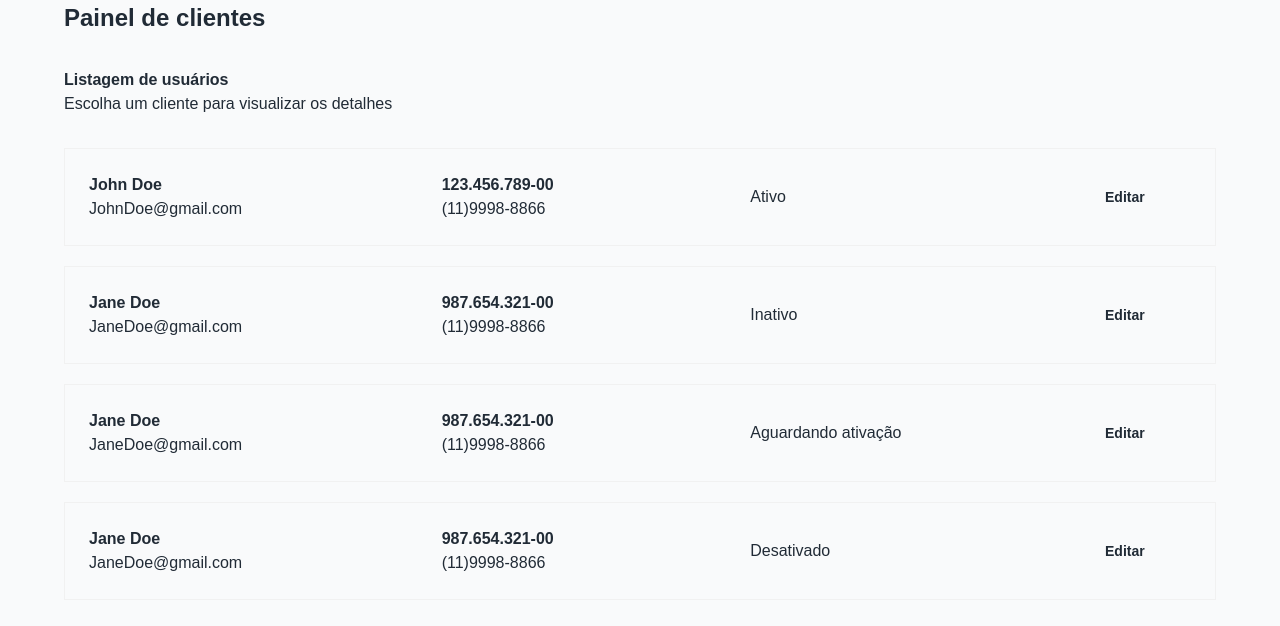
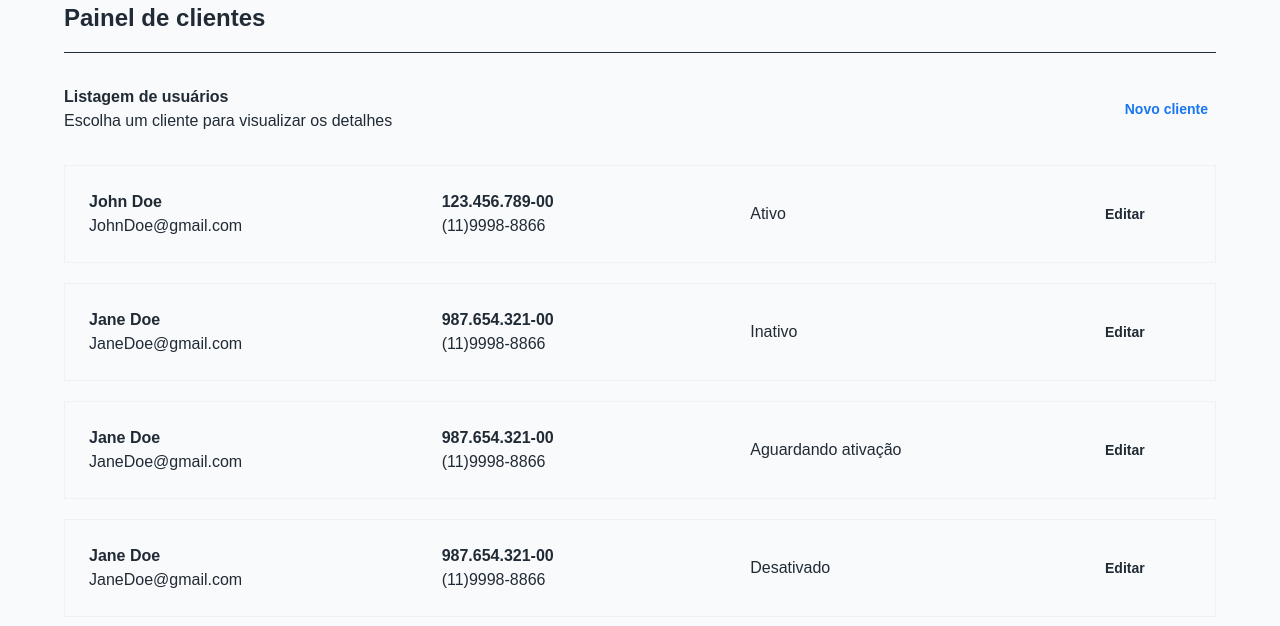
Before and after one commit to gabigontijo/Uol-teste, a React (Vite) app in the folder my-react-app/: page /cliente in a window 1280 px wide. Shown: the top 626 px of the page. Built offline with nearby package versions, Linux system fonts and the light colour scheme.

Commit message:
add form new client

```diff
--- a/my-react-app/src/sections/client/client-table-row.jsx
+++ b/my-react-app/src/sections/client/client-table-row.jsx
@@ -41,14 +41,6 @@ export default function ClientTable() {
 
   return (
     <div>
-      <Box mb={4} mt={4}>
-      <Typography variant="subtitle1">
-             Listagem de usuários
-            </Typography>
-            <Typography variant="body1">
-              Escolha um cliente para visualizar os detalhes
-            </Typography>
-      </Box>
       {rows.map((row, index) => (
         <Stack display='flex' direction='row' alignItems='center' p={3} border={1} borderColor={grey[10]} key={index} mb={2.5}>
           <Box width="40%">
--- a/my-react-app/src/sections/client/view/client-view.jsx
+++ b/my-react-app/src/sections/client/view/client-view.jsx
@@ -1,17 +1,19 @@
-// import { useState } from 'react';
+import { useState } from "react";
 // import { useQuery } from "react-query";
 
+// import TableBody from '@mui/material/TableBody';
+import Box from "@mui/material/Box";
 // import Card from '@mui/material/Card';
-// import Stack from '@mui/material/Stack';
+import Stack from "@mui/material/Stack";
 // import Table from '@mui/material/Table';
-// import Button from '@mui/material/Button';
-import Container from '@mui/material/Container';
-// import TableBody from '@mui/material/TableBody';
+import Button from "@mui/material/Button";
+import Container from "@mui/material/Container";
 // import CloseIcon from '@mui/icons-material/Close';
-import Typography from '@mui/material/Typography';
+import Typography from "@mui/material/Typography";
 
-import '../client.css';
-import DataTable from '../client-table-row';
+import "../client.css";
+import ClientTable from "../client-table-row";
+import FormNewClient from "../form-new-client";
 // import TableContainer from '@mui/material/TableContainer';
 // import TablePagination from '@mui/material/TablePagination';
 // import CircularProgress from '@mui/material/CircularProgress';
@@ -46,7 +48,8 @@ export default function ClientPage() {
 
   //   const [rowsPerPage, setRowsPerPage] = useState(5);
 
-//   const [newUser, setNewUser] = useState(false);
+  // const [newClient, setNewClient] = useState(false);
+  const [renderForm, setRenderForm] = useState(false);
 
   //   const [alert, setAlert] = useState(false);
 
@@ -56,7 +59,7 @@ export default function ClientPage() {
 
   //   const [messageAlert, setMessageAlert] = useState('');
 
-//   const [clientId, setClientId] = useState(null);
+    const [clientId, setClientId] = useState(null);
 
   //   const [openDialog, setOpenDialog] = useState(false);
 
@@ -163,10 +166,45 @@ export default function ClientPage() {
 
   //   const notFound = !dataFiltered.length && !!filterName;
 
+  const handleNewClient = () => {
+    setRenderForm(true);
+  };
+
   return (
     <Container>
-        <Typography borderColor='#F1F1F1' variant="h4"> Painel de clientes</Typography>
-        <DataTable/>
+      <Typography borderColor="#F1F1F1" borderBottom={1} pb={2} variant="h4">
+        Painel de clientes
+      </Typography>
+      {!renderForm ? (
+        <>
+          <Stack
+            direction="row"
+            alignContent="center"
+            justifyContent="space-between"
+            alignItems="center"
+          >
+            <Box mb={4} mt={4}>
+              <Typography variant="subtitle1">Listagem de usuários</Typography>
+              <Typography variant="body1">
+                Escolha um cliente para visualizar os detalhes
+              </Typography>
+            </Box>
+            <Box>
+              <Button fullWidth onClick={handleNewClient}>
+                Novo cliente
+              </Button>
+            </Box>
+          </Stack>
+          <ClientTable />
+        </>
+      ) : (
+        <FormNewClient
+        setRenderForm={setRenderForm}
+        renderForm={renderForm}
+        clientId={clientId}
+        setClientId={setClientId}
+         />
+      )}
     </Container>
   );
 }
```
Lines whose indentation alone changed are shown as unchanged.
